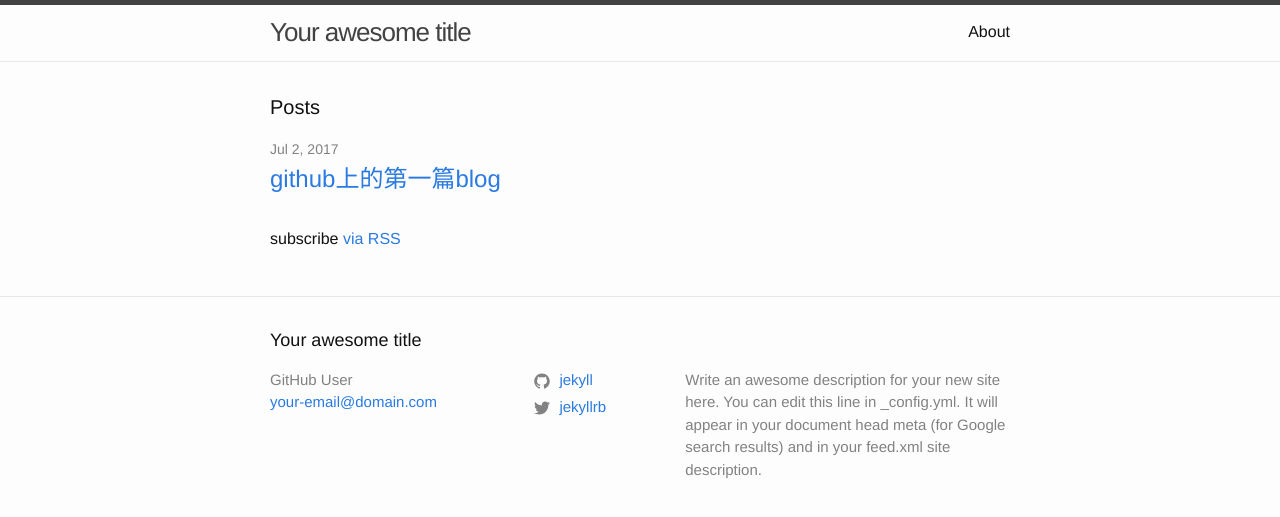
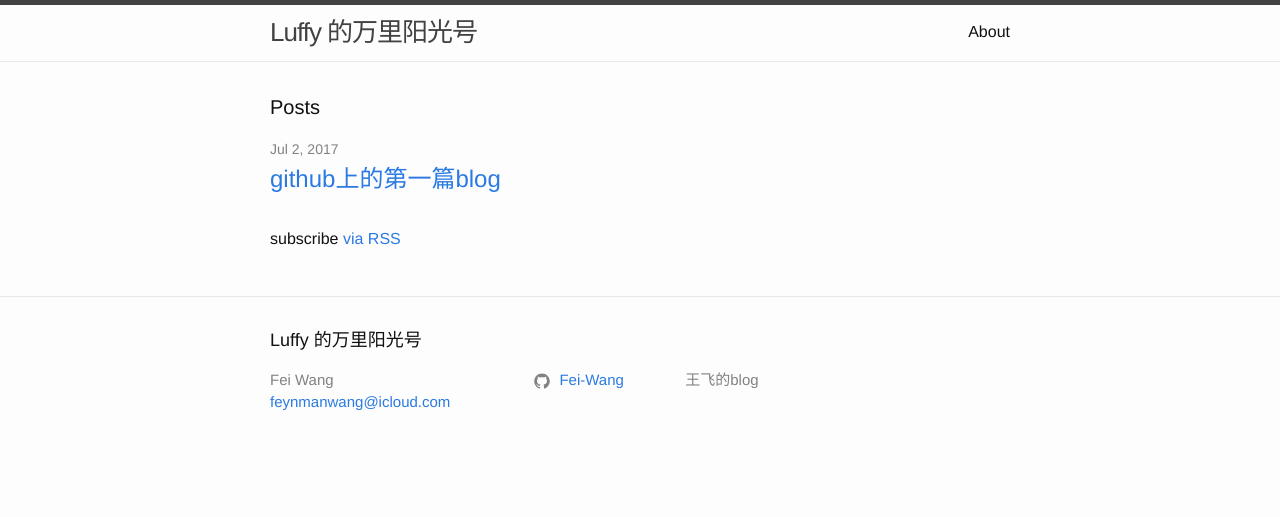
Before and after one commit to shishuaiyan/shishuaiyan.github.io, a Jekyll site: the page built from index.md, in a window 1280 px wide. Shown: the top 517 px of the page. Built offline with Jekyll 4.4.1, drawn with Linux system fonts in a browser that asks for light colours.

Commit message:
update my information

```diff
--- a/_config.yml
+++ b/_config.yml
@@ -1,13 +1,10 @@
-title: Your awesome title
-author: GitHub User
-email: your-email@domain.com
+title: Luffy 的万里阳光号
+author: Fei Wang
+email: feynmanwang@icloud.com
 description: > # this means to ignore newlines until "baseurl:"
-  Write an awesome description for your new site here. You can edit this
-  line in _config.yml. It will appear in your document head meta (for
-  Google search results) and in your feed.xml site description.
-
-twitter_username: jekyllrb
-github_username:  jekyll
+  王飞的blog
+#twitter_username: jekyllrb
+github_username: Fei-Wang
 
 # Minima date format
 # refer to http://shopify.github.io/liquid/filters/date/ if you want to customize this
```
